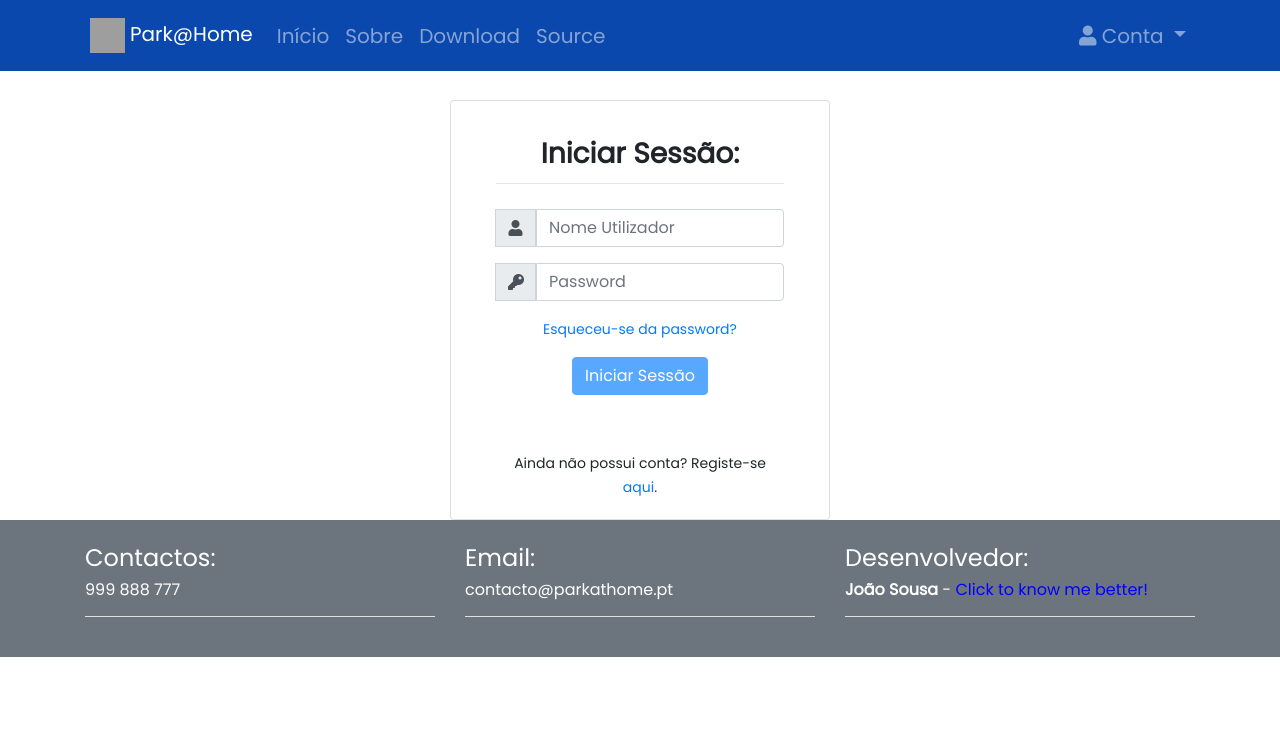
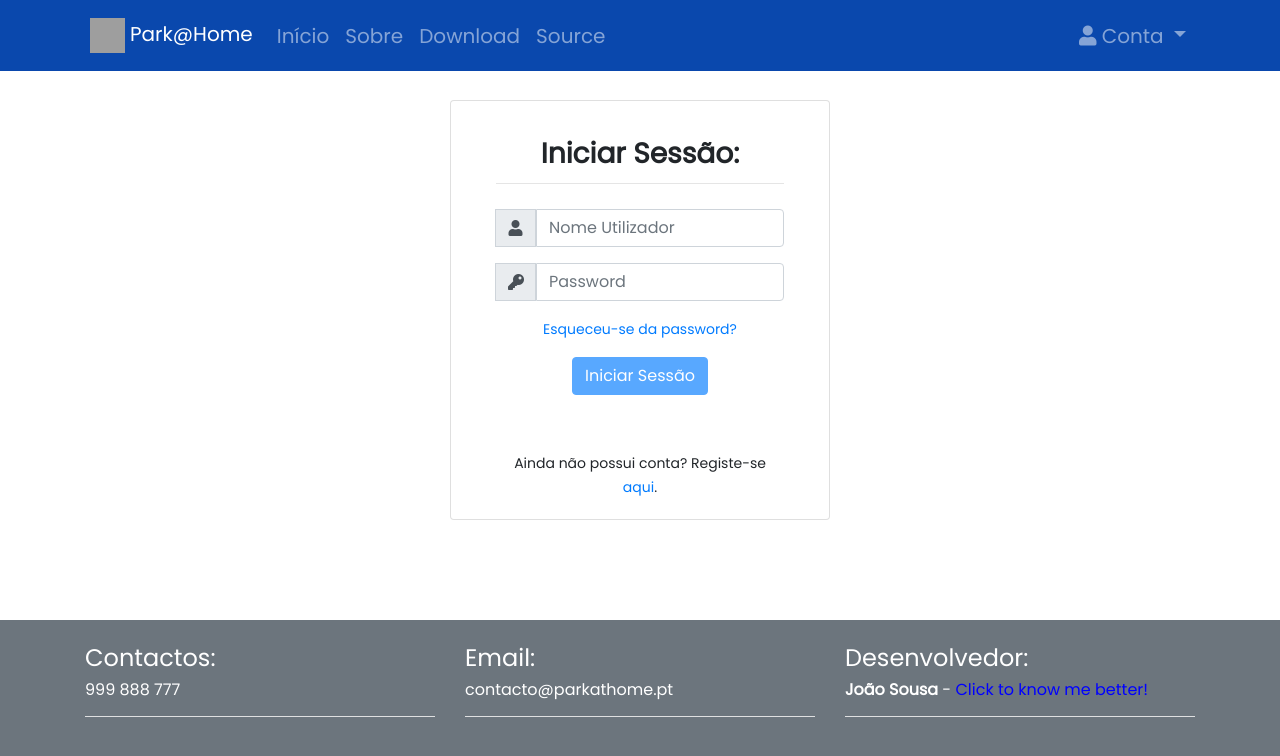
Before and after one commit to FlawlessPT/ParkAtHome-Website, a PHP site: page /Login/index.php in a window 1280 px wide. Shown: the top 756 px of the page. Run offline with PHP 8.4, Linux system fonts and the light colour scheme; some libraries are stand-ins or nearby versions; grey boxes are pictures that could not be loaded.

Commit message:
Small fix on login page

```diff
--- a/Login/index.php
+++ b/Login/index.php
@@ -1,5 +1,6 @@
 <!DOCTYPE html>
 <html lang="en">
+
 <head>
     <meta charset="utf-8">
     <meta name="viewport" content="width=device-width, initial-scale=1, shrink-to-fit=no">
@@ -25,11 +26,12 @@
     <!-- PAGE FUNCTIONS -->
     <script src="login.js?v=1.1"></script>
 </head>
+
 <body onload="hide()">
     <!-- MENU -->
     <?php include '../Menu/menu.php'; ?>
     <!-- CONTENT -->
-    <div class="container" style="margin-top: 100px;">
+    <div class="container" style="margin-top: 100px; margin-bottom: 100px;">
         <div class="d-flex justify-content-center">
             <div class="card" style="width: 380px; padding-left: 25px; padding-right: 25px; padding-top: 20px">
                 <h3 class="card-title text-center mt-3">Iniciar Sessão: </h3>
```
